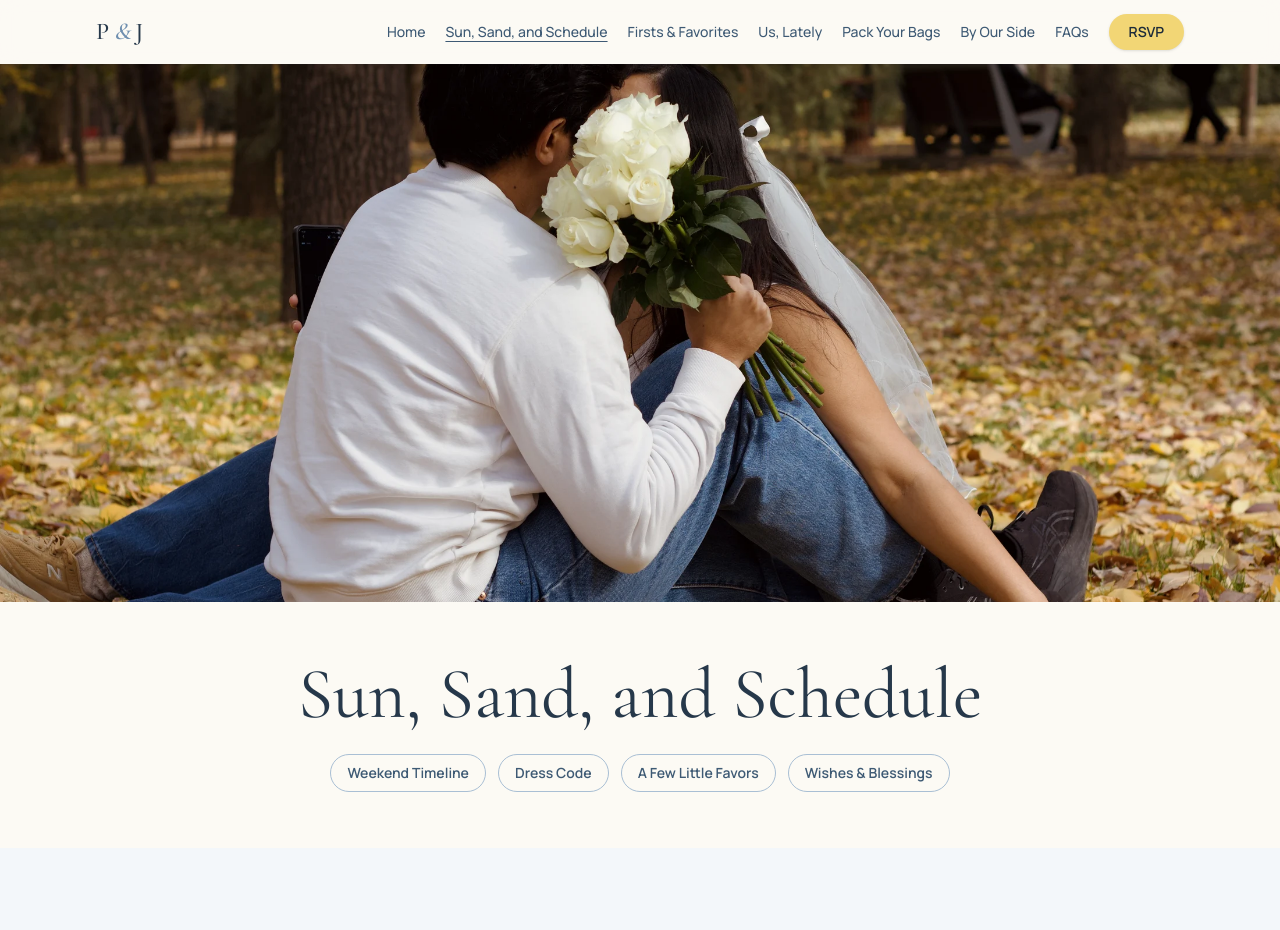
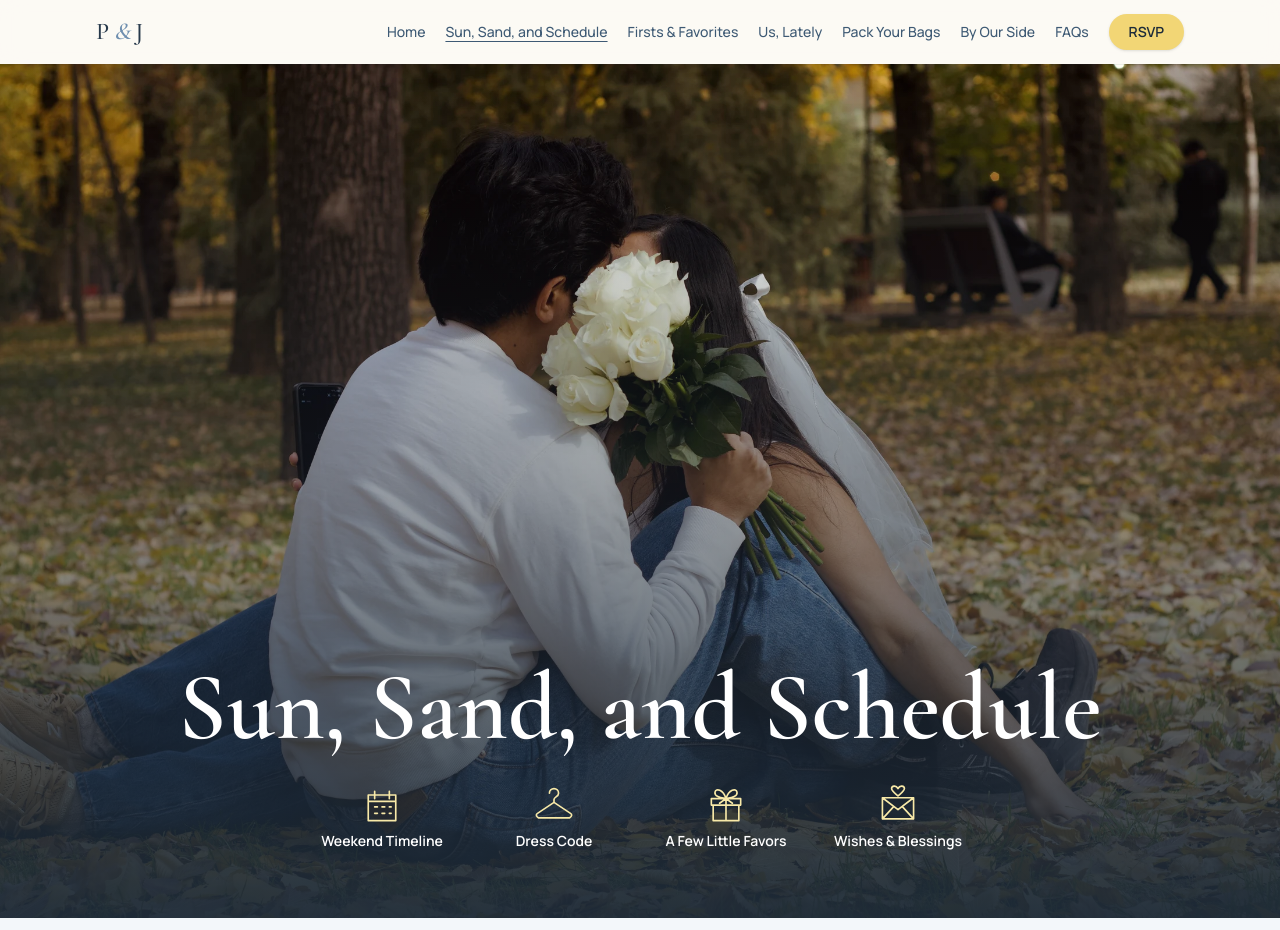
Before and after one commit to pjudal/wedding-site, a Next.js app: page /wedding-details#dress-code in a window 1280 px wide. Shown: the top 930 px of the page. Built offline with nearby package versions, Linux system fonts and the light colour scheme.

Commit message:
Unify travel and wedding heroes with illustrated links

```diff
--- a/src/components/DressCode.tsx
+++ b/src/components/DressCode.tsx
@@ -13,7 +13,8 @@ const illustrations = {
 
 export function DressCode() {
   return (
-    <section id="dress-code" aria-labelledby="dress-code-heading" className="bg-dusk-500 pb-16 md:pb-24">
+    <section id="dress-code" aria-labelledby="dress-code-heading" className="relative bg-butter-200 pb-16 md:pb-24">
+      <div aria-hidden="true" className="scrapbook-edge pointer-events-none absolute inset-x-0 top-0 h-7 bg-dusk-50 sm:h-10" />
       <header className="bg-butter-200 px-4 py-14 text-center md:py-20">
         <h2 id="dress-code-heading" className="font-serif text-4xl text-dusk-900 md:text-5xl">
           Dress Code
@@ -22,8 +23,8 @@ export function DressCode() {
         <p className="mx-auto mt-4 max-w-lg text-sm leading-relaxed text-dusk-700 sm:text-base">{site.dressCode}</p>
       </header>
 
-      <div className="mx-auto max-w-5xl px-4 pt-8 md:pt-10">
-        <div className="isolate mx-auto grid max-w-2xl gap-8 rounded-2xl bg-cream px-4 py-6 text-center sm:grid-cols-[1fr_2fr] sm:px-6">
+      <div className="mx-auto max-w-5xl px-4">
+        <div className="isolate mx-auto grid max-w-2xl gap-8 rounded-2xl bg-butter-50 px-4 py-6 text-center sm:grid-cols-[1fr_2fr] sm:px-6">
           <div>
             <h3 className="mb-3 font-serif text-2xl italic text-dusk-700">Entourage</h3>
             <Image
@@ -49,7 +50,7 @@ export function DressCode() {
         <div className="mt-8 grid items-start gap-8 lg:grid-cols-[minmax(0,1fr)_13rem]">
           <div className="grid gap-10">
             {outfitIdeas.map(({ title, description }) => (
-              <article key={title} className="isolate rounded-2xl bg-cream p-4 sm:p-6">
+              <article key={title} className="isolate rounded-2xl bg-butter-50 p-4 sm:p-6">
                 <h3 className="font-serif text-4xl italic text-dusk-700">{title}</h3>
                 <p className="mt-2 max-w-xl text-sm leading-relaxed text-dusk-700">{description}</p>
                 <Image
@@ -62,7 +63,7 @@ export function DressCode() {
             ))}
           </div>
 
-          <aside aria-labelledby="attire-avoid" className="rounded-2xl bg-butter-200 p-6">
+          <aside aria-labelledby="attire-avoid" className="rounded-2xl bg-butter-50 p-6">
             <h3 id="attire-avoid" className="font-serif text-3xl italic text-dusk-900">Avoid</h3>
             <ul className="mt-3 grid grid-cols-2 gap-2 text-sm text-dusk-700 md:grid-cols-1">
               {attireToAvoid.map((item) => (
--- a/src/components/SectionPageHeader.tsx
+++ b/src/components/SectionPageHeader.tsx
@@ -4,36 +4,38 @@ export function SectionPageHeader({ title, image, imageAlt, sections, intro }: {
   title: string;
   image: StaticImageData;
   imageAlt: string;
-  sections: ReadonlyArray<{ id: string; label: string }>;
+  sections: ReadonlyArray<{ id: string; label: string; icon: string }>;
   intro?: string;
 }) {
   return (
     <header className="text-center">
-      <div className="relative h-[clamp(15rem,42vw,35rem)] overflow-hidden bg-dusk-100">
+      <div className="grid bg-dusk-950">
         <Image
           src={image}
           alt={imageAlt}
-          fill
           preload
           sizes="100vw"
-          className="object-cover"
+          className="col-start-1 row-start-1 block h-auto w-full self-center"
         />
-      </div>
-      <div className="mx-auto max-w-5xl px-5 py-10 md:px-8 md:py-14">
-        <h1 className="font-serif text-5xl text-dusk-900 md:text-7xl">{title}</h1>
-        <nav aria-label="On this page" className="mt-6 flex flex-wrap justify-center gap-3">
-          {sections.map(({ id, label }) => (
+        <div className="relative col-start-1 row-start-1 flex min-w-0 flex-col justify-end bg-linear-to-t from-dusk-950/95 via-dusk-950/40 to-transparent px-2 pb-3 pt-4 text-white sm:px-8 sm:pb-10 lg:pb-16">
+          <h1 className="font-serif text-4xl font-semibold leading-none sm:text-6xl lg:text-8xl">{title}</h1>
+          <nav aria-label="On this page" className="mx-auto mt-3 grid w-full max-w-2xl grid-cols-4 gap-1 sm:mt-6 sm:gap-4">
+            {sections.map(({ id, label, icon }) => (
               <a
                 key={id}
                 href={`#${id}`}
-              className="rounded-full border border-dusk-300 px-4 py-2 text-sm font-semibold text-dusk-700 transition-colors hover:border-butter-400 hover:bg-butter-200 focus-visible:outline-2 focus-visible:outline-offset-2 focus-visible:outline-dusk-700"
+                className="group flex min-w-0 flex-col items-center gap-1 rounded-md px-1 py-1 text-xs font-semibold leading-tight underline-offset-4 transition-colors hover:text-butter-200 hover:underline focus-visible:outline-2 focus-visible:outline-offset-2 focus-visible:outline-white sm:text-sm"
               >
-              {label}
+                <svg aria-hidden="true" viewBox="0 0 48 48" className="size-7 text-butter-200 motion-safe:transition-transform motion-safe:group-hover:-translate-y-1 sm:size-11" fill="none" stroke="currentColor" strokeWidth="1.8" strokeLinecap="round" strokeLinejoin="round">
+                  <path d={icon} />
+                </svg>
+                <span>{label}</span>
               </a>
             ))}
           </nav>
-        {intro && <p className="mx-auto mt-5 max-w-2xl text-dusk-700">{intro}</p>}
         </div>
+      </div>
+      {intro && <p className="mx-auto max-w-2xl px-5 py-6 text-dusk-700">{intro}</p>}
     </header>
   );
 }
--- a/src/components/Travel.tsx
+++ b/src/components/Travel.tsx
@@ -7,10 +7,10 @@ import { SectionHeading } from "./SectionHeading";
 import { Stay } from "./Stay";
 
 const travelSections = [
-  { id: "getting-there", label: "Travel Guide" },
-  { id: "stay", label: "Accommodation" },
-  { id: "what-to-bring", label: "What to Bring" },
-  { id: "while-youre-here", label: "While You’re Here" },
+  { id: "getting-there", label: "Travel Guide", icon: "m5 13 12-5 14 5 12-5v28l-12 5-14-5-12 5zm12-5v28m14-23v28M9 30q9-10 18-5t11-7" },
+  { id: "stay", label: "Accommodation", icon: "M6 37V14m0 17h36v6m-36-6V20h15q4 0 4 4v7m0-6h13q4 0 4 4v2m-31-6h9" },
+  { id: "what-to-bring", label: "What to Bring", icon: "M9 19q0-3 3-3h24q3 0 3 3v20H9zm9-3v-5q0-3 3-3h6q3 0 3 3v5m-14 0v23m16-23v23" },
+  { id: "while-youre-here", label: "While You’re Here", icon: "M24 42S10 27 10 18a14 14 0 0 1 28 0c0 9-14 24-14 24ZM29 18a5 5 0 1 1-10 0 5 5 0 0 1 10 0Z" },
 ];
 
 export function Travel() {
--- a/src/components/WeddingDetails.tsx
+++ b/src/components/WeddingDetails.tsx
@@ -6,10 +6,10 @@ import { Schedule } from "./Schedule";
 import { SectionPageHeader } from "./SectionPageHeader";
 
 const sections = [
-  { id: "weekend-timeline", label: "Weekend Timeline" },
-  { id: "dress-code", label: "Dress Code" },
-  { id: "little-favors", label: "A Few Little Favors" },
-  { id: "wishes-and-blessings", label: "Wishes & Blessings" },
+  { id: "weekend-timeline", label: "Weekend Timeline", icon: "M9 12h30v28H9zM9 19h30M16 8v8m16-8v8m-16 9h3m5 0h3m5 0h2m-18 7h3m5 0h3m5 0h2" },
+  { id: "dress-code", label: "Dress Code", icon: "M24 20v-3c0-3 5-3 5-7a5 5 0 0 0-10 0m5 10L6 32q-3 2 1 5h34q4-3 1-5Z" },
+  { id: "little-favors", label: "A Few Little Favors", icon: "M10 23h28v17H10zm-2-7h32v7H8zm16 0v24m0-24c-5-1-13-2-12-7s9-3 12 7Zm0 0c5-1 13-2 12-7s-9-3-12 7Zm0 0-7 5m7-5 7 5" },
+  { id: "wishes-and-blessings", label: "Wishes & Blessings", icon: "M7 15h34v23H7zm0 0 17 13 17-13M7 38l12-13m22 13L29 25M24 13c-2-2-7-5-7-8s5-4 7 0c2-4 7-3 7 0s-5 6-7 8Z" },
 ];
 
 export function WeddingDetails() {
@@ -23,14 +23,16 @@ export function WeddingDetails() {
       />
       <Schedule />
       <DressCode />
-      <section id="little-favors" className="bg-cream px-5 py-14 text-center md:py-20">
+      <section id="little-favors" className="relative bg-cream px-5 pb-14 pt-16 text-center md:pb-20 md:pt-24">
+        <div aria-hidden="true" className="scrapbook-edge pointer-events-none absolute inset-x-0 top-0 h-7 bg-butter-200 sm:h-10" />
         <h2 className="font-serif text-4xl text-dusk-900 md:text-5xl">A Few Little Favors</h2>
         <ul className="mx-auto mt-6 max-w-xl space-y-4 text-dusk-700">
           <li>During our unplugged ceremony, tuck your phones away and share the moment with us.</li>
           <li>We’re keeping the celebration intimate, so please join us with the guests named on your invitation.</li>
         </ul>
       </section>
-      <section id="wishes-and-blessings" className="bg-butter-200 px-5 py-14 text-center md:py-20">
+      <section id="wishes-and-blessings" className="relative bg-dusk-100 px-5 pb-14 pt-16 text-center md:pb-20 md:pt-24">
+        <div aria-hidden="true" className="scrapbook-edge pointer-events-none absolute inset-x-0 top-0 h-7 bg-cream sm:h-10" />
         <h2 className="font-serif text-4xl text-dusk-900 md:text-5xl">Wishes &amp; Blessings</h2>
         <p className="mx-auto mt-6 max-w-xl text-dusk-700">We’d love to hear from you. There’s a little space for a note in your RSVP.</p>
         <Link href="/rsvp" className="mt-4 inline-block font-semibold text-dusk-900 underline underline-offset-4">Leave us a note in your RSVP</Link>
```
Lines whose indentation alone changed are shown as unchanged.
